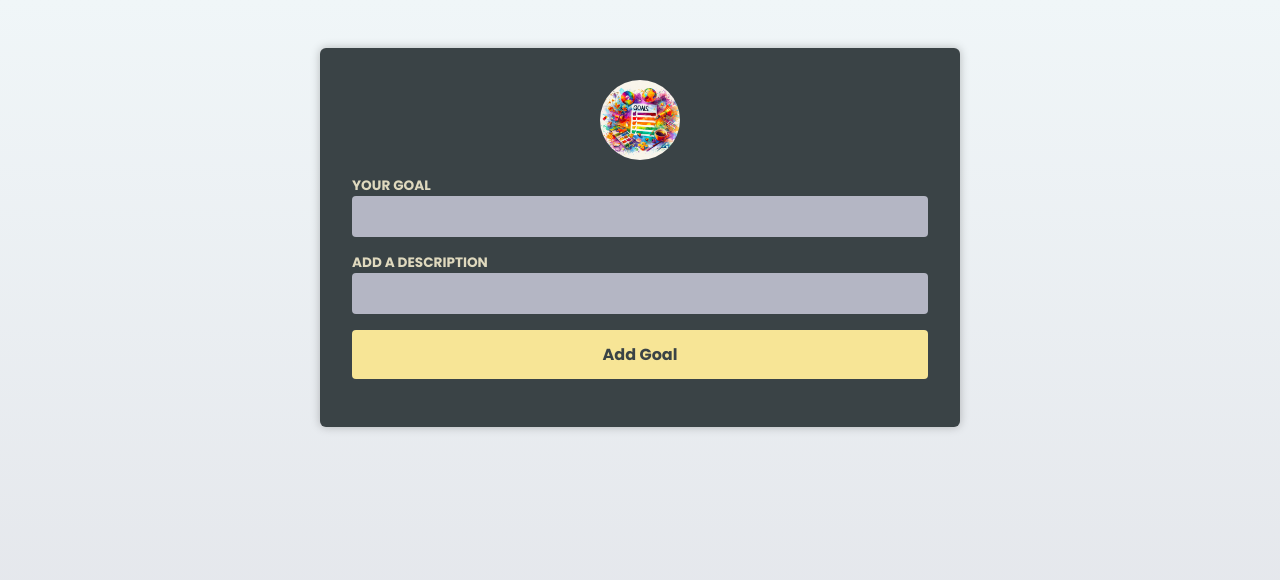
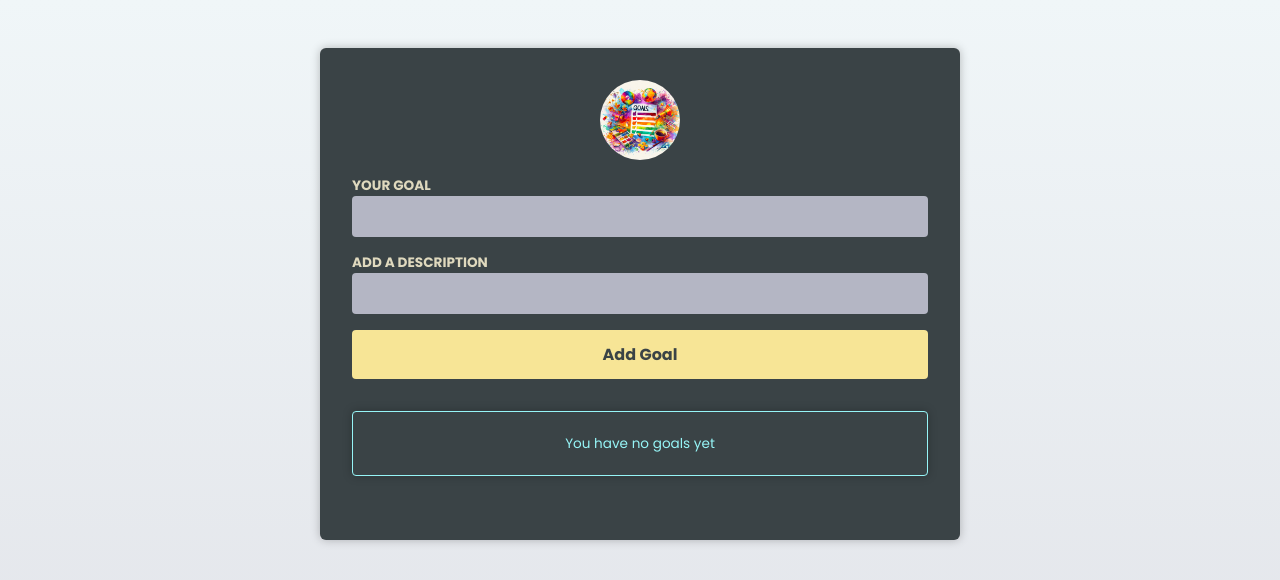
Before and after one commit to nigmasilmi/react-typescript-up-a-notch, a React (Vite) app in the folder react-ts-adv/: page / in a window 1280 px wide. Shown: the top 580 px of the page. Built offline with nearby package versions, Linux system fonts and the light colour scheme; the HTML template or start-up script is replaced by a standard one.

Commit message:
string literals as props

```diff
--- a/react-ts-adv/src/components/CourseGoalList.tsx
+++ b/react-ts-adv/src/components/CourseGoalList.tsx
@@ -1,5 +1,7 @@
+import { type ReactNode } from "react";
 import { Goal } from "../App";
 import CourseGoal from "./CourseGoal";
+import InfoBox from "./InfoBox";
 
 type CourseGoalListProps = {
   goals: Goal[];
@@ -10,7 +12,25 @@
   goals,
   onDeleteGoal,
 }: CourseGoalListProps) {
+  if (goals.length === 0) {
     return (
+      <InfoBox mode="hint">
+        {" "}
+        <p>You have no goals yet</p>{" "}
+      </InfoBox>
+    );
+  }
+
+  let warningBox: ReactNode;
+  if (goals.length >= 4) {
+    warningBox = (
+      <InfoBox mode="warning">There is some goals to complete first</InfoBox>
+    );
+  }
+
+  return (
+    <>
+      {warningBox}
       <ul>
         {goals.map((gl) => (
           <li key={gl.id}>
@@ -20,5 +40,6 @@
           </li>
         ))}
       </ul>
+    </>
   );
 }
--- /dev/null
+++ b/react-ts-adv/src/components/InfoBox.tsx
@@ -0,0 +1,24 @@
+import { type ReactNode } from "react";
+
+type InfoBoxProps = {
+  mode: "hint" | "warning";
+  severity: "low" | "medium" | "high";
+  children: ReactNode;
+};
+
+export default function InfoBox({ mode, children }: InfoBoxProps) {
+  if (mode === "hint") {
+    return (
+      <aside className="infobox infobox-hint">
+        <p>{children}</p>
+      </aside>
+    );
+  }
+
+  return (
+    <aside className="infobox infobox-warning warning--medium">
+      <h2>Warning</h2>
+      <p>{children}</p>
+    </aside>
+  );
+}
--- a/react-ts-adv/src/index.css
+++ b/react-ts-adv/src/index.css
@@ -1,11 +1,11 @@
-@import url('https://fonts.googleapis.com/css2?family=Poppins:wght@400;700&display=swap');
+@import url("https://fonts.googleapis.com/css2?family=Poppins:wght@400;700&display=swap");
 
 * {
   box-sizing: border-box;
 }
 
 html {
-  font-family: 'Poppins', sans-serif;
+  font-family: "Poppins", sans-serif;
 }
 
 body {
@@ -126,7 +126,31 @@
   color: #f9a73b;
 }
 
-.fallback {
+.infobox {
+  margin: 2rem 0;
+  padding: 0.5rem;
   text-align: center;
-  color: #acd1ce;
+  box-shadow: 0 0 10px rgba(0, 0, 0, 0.25);
+  font-size: 0.85rem;
+  border-radius: 4px;
 }
+
+.infobox-hint {
+  border: 1px solid #96f5f7;
+  color: #96f5f7;
+}
+
+.infobox-warning.warning--low {
+  border: 1px solid #f6d84f;
+  color: #f6d84f;
+}
+
+.infobox-warning.warning--medium {
+  border: 1px solid #f9a73b;
+  color: #f9a73b;
+}
+
+.infobox-warning.warning--high {
+  border: 1px solid #f97373;
+  color: #f97373;
+}
```
Lines whose indentation alone changed are shown as unchanged.
